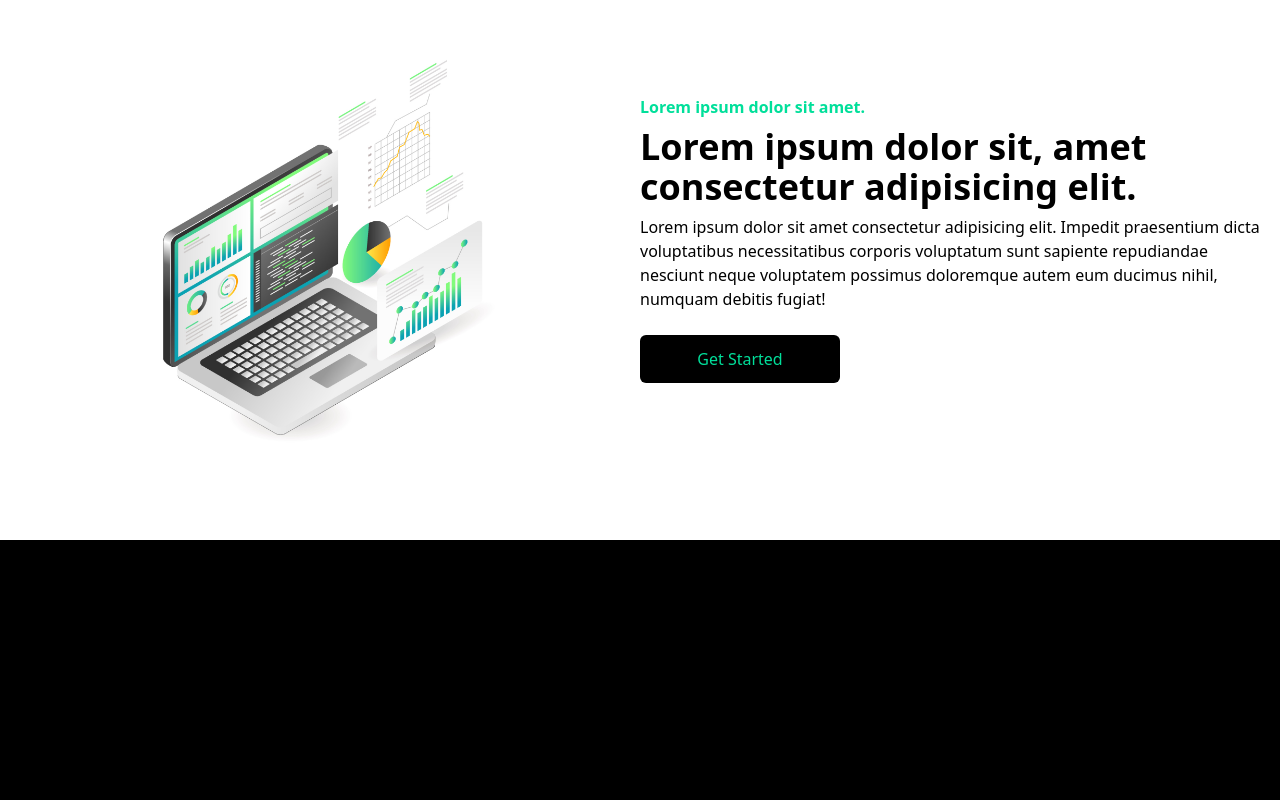
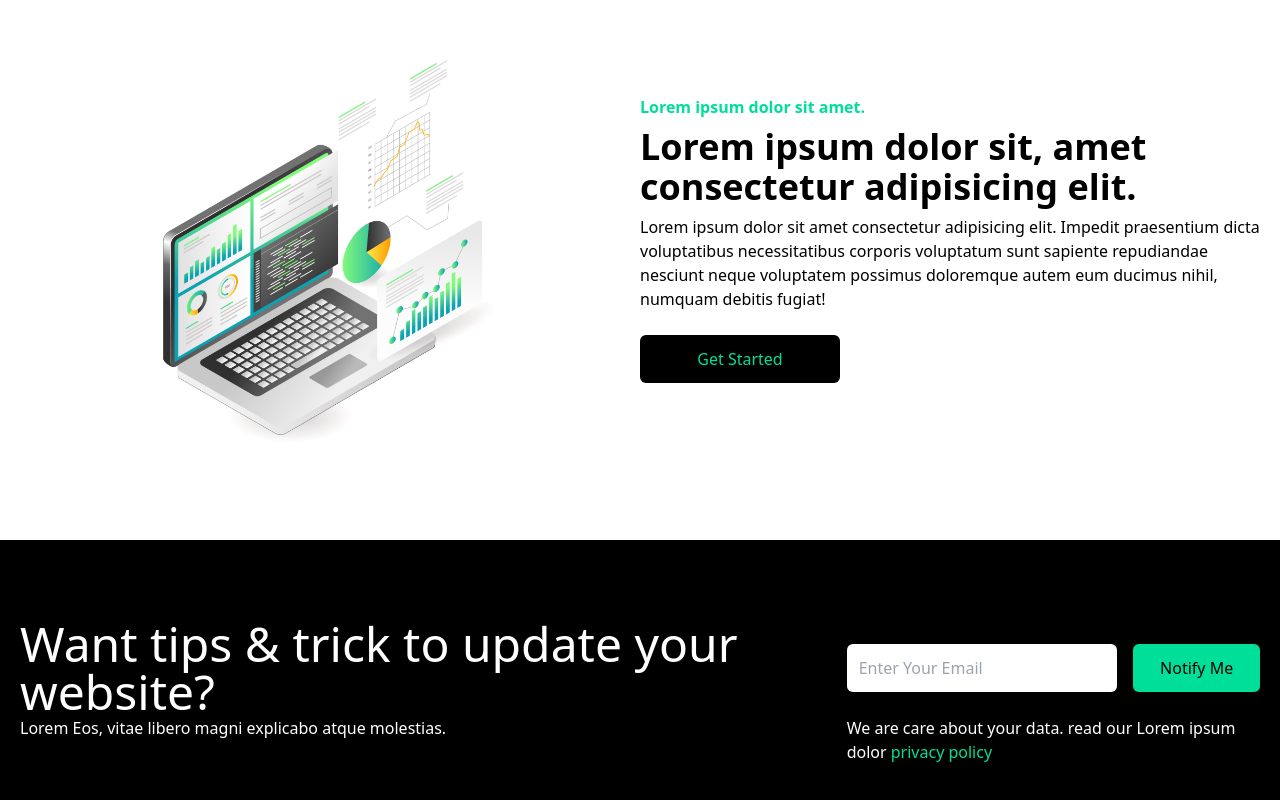
Before and after one commit to atikurahad/atikur-portfolio-spa, a React (Create React App) app: page / in a window 1280 px wide. Shown: the part 837-1637 px from the top of the page. Before the commit the page ends 1377 px from the top, so only its background shows below. Built offline with nearby package versions, Linux system fonts and the light colour scheme.

Commit message:
contact and get in touch are completed

```diff
--- a/src/components/Contact/Contact.js
+++ b/src/components/Contact/Contact.js
@@ -1,13 +1,31 @@
-import React from 'react';
+import React from "react";
 
 const Contact = () => {
   return (
     <div>
-      <div>
-
+      <div className="w-full py-16 text-white px-4">
+        <div className="max-w-[1240px] mx-auto grid lg:grid-cols-3">
+          <div className="lg:col-span-2 my-4">
+            <h1 className="md:text-5xl sm:text-4xl text-xl">
+              Want tips & trick to update your website?
+            </h1>
+            <p>Lorem Eos, vitae libero magni explicabo atque molestias.</p>
+          </div>
+          <div className="my-4">
+            <div className="flex flex-col sm:flex-row items-center justify-between">
+              <input className="p-3 flex w-full rounded-md text-black " type="email" placeholder="Enter Your Email" />
+              <button className="bg-[#00df9a] w-[200px] rounded-md font-medium ml-4  mx-auto my-6 py-3 text-black hover:bg-[#a3ce60]">
+                Notify Me
+              </button>
+            </div>
+            <p>We are care about your data. read our Lorem ipsum dolor <span className="text-[#00df9a]">privacy policy</span></p>
+          </div>
+        </div>
       </div>
     </div>
   );
 };
 
+//53:50 second
+
 export default Contact;
```
